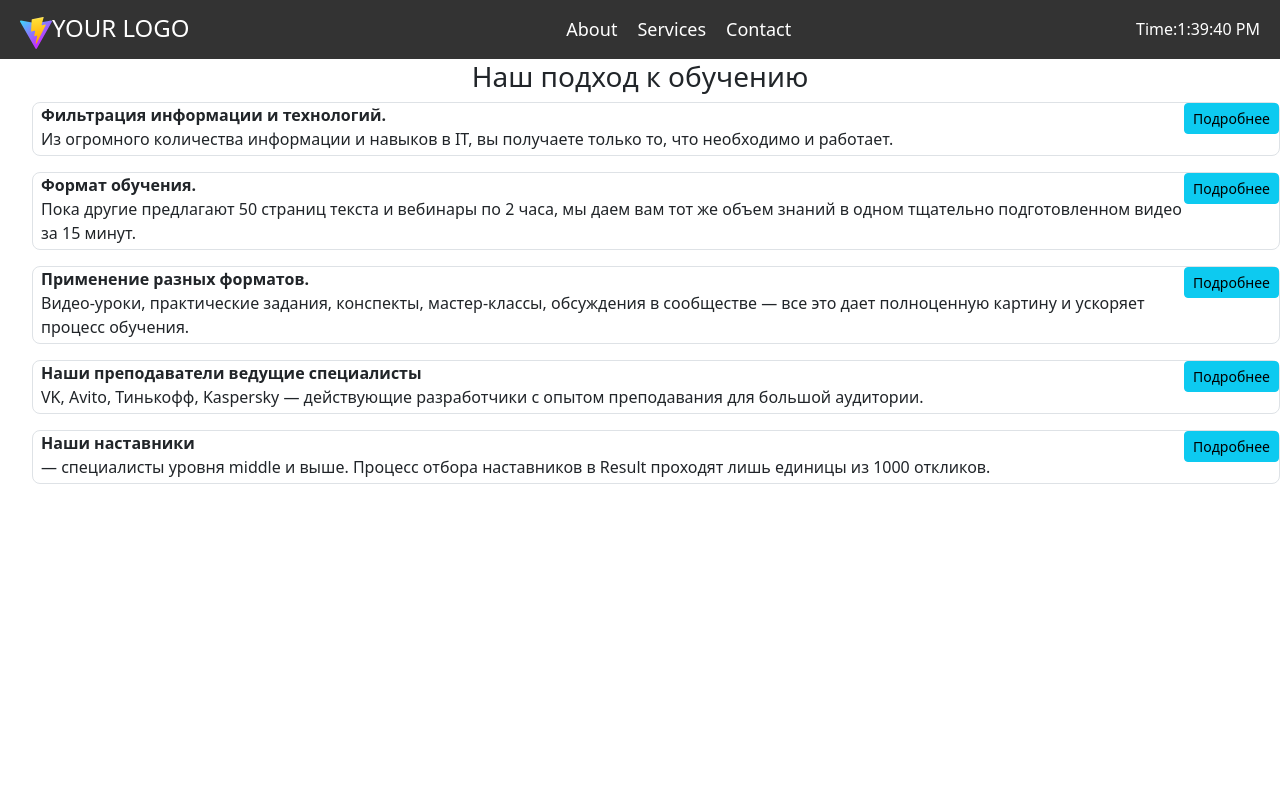
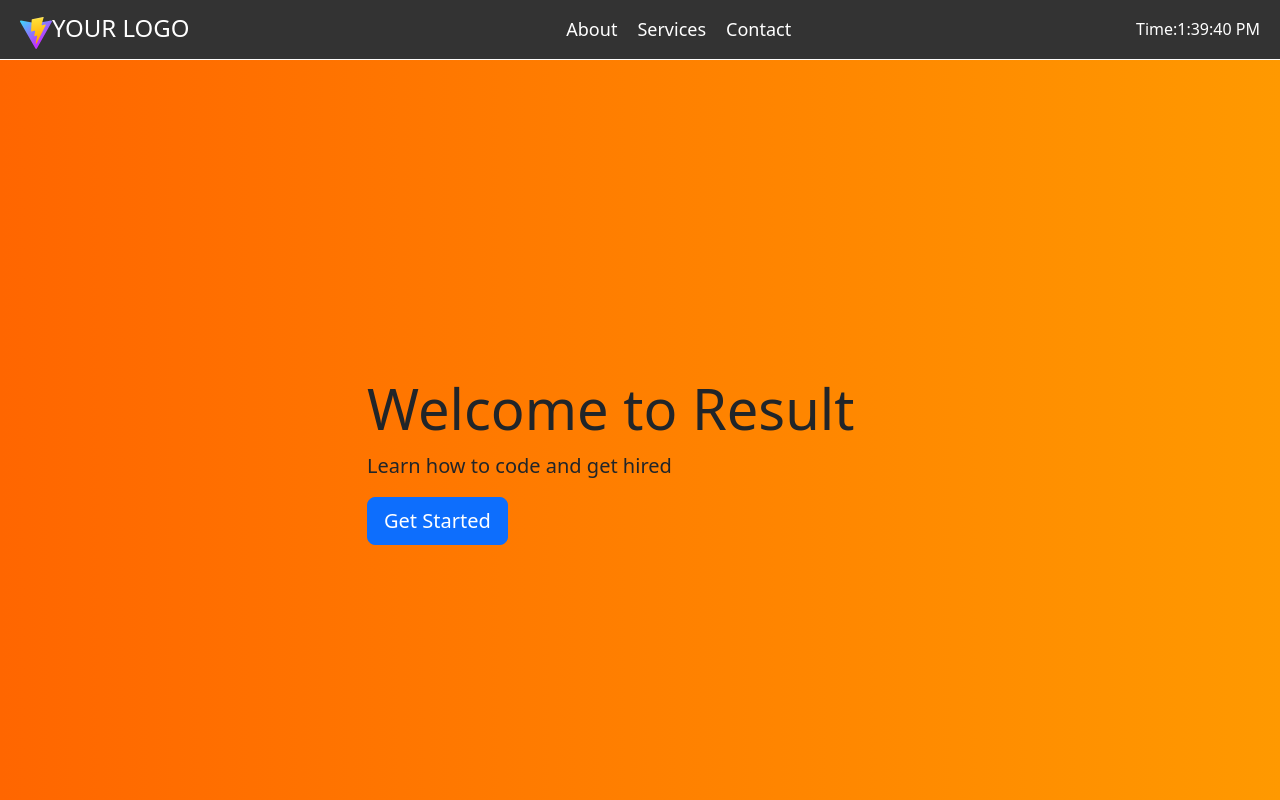
Before and after one commit to alexutm123/React-Building-an-application, a React (Vite) app: page / in a window 1280 px wide. Shown: the top 800 px of the page. Built offline with nearby package versions, Linux system fonts and the light colour scheme.

Commit message:
feat:hero

```diff
--- a/src/App.jsx
+++ b/src/App.jsx
@@ -7,19 +7,21 @@ import MyButton from './components/Button';
 import { useState } from 'react';
 import { differences } from './data';
 import TeachingSection from './components/Teacing';
+import Hero from './components/Hero';
 function App() {
 
   function handClick() {
     setContent('Button clicked!');
 }
   return (
-    <div className="App">
+    <>
       <Header />
       <main>
+        <Hero />
         <TeachingSection />
 
       </main>
-    </div>
+      </>
   );
 }
 
--- /dev/null
+++ b/src/components/Hero.jsx
@@ -0,0 +1,15 @@
+export default function Hero() {
+    return (
+        <div className="hero min-vh-100 d-flex justify-content-center align-items-center" style={{background: 'linear-gradient(to right, #ff6600, #ff9900)'}}>
+            <div className="container">
+                <div className="row">
+                    <div className="col-md-6 offset-md-3">
+                        <h1 className="display-4">Welcome to Result</h1>
+                        <p className="lead">Learn how to code and get hired</p>
+                        <a href="#" className="btn btn-primary btn-lg">Get Started</a>
+                    </div>
+                </div>
+            </div>
+        </div>
+    )
+}
```
